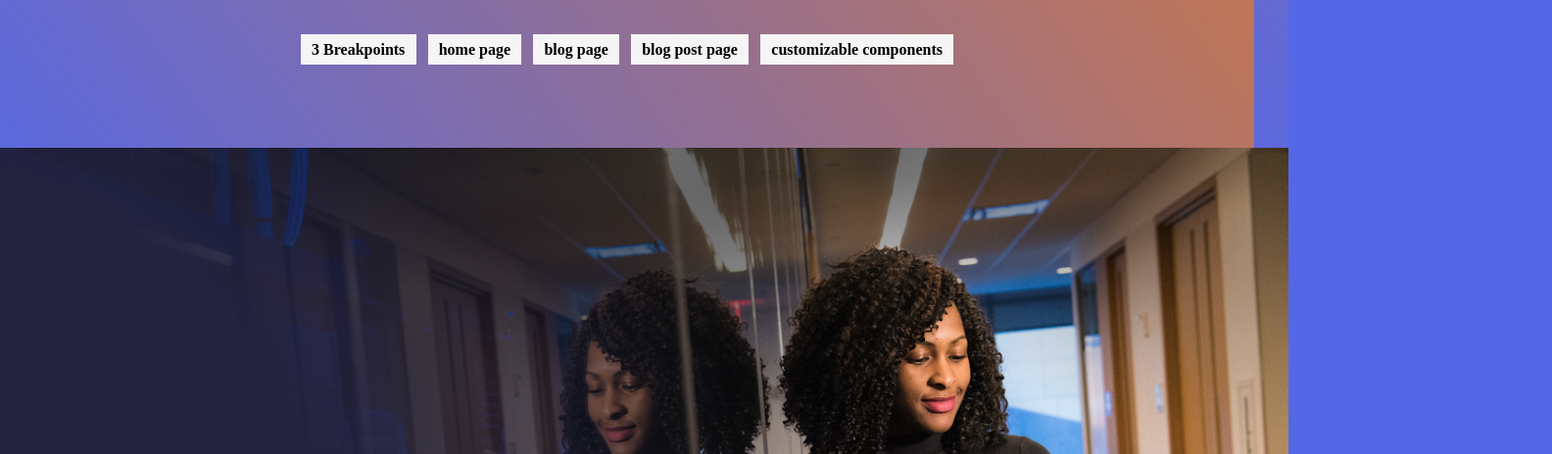
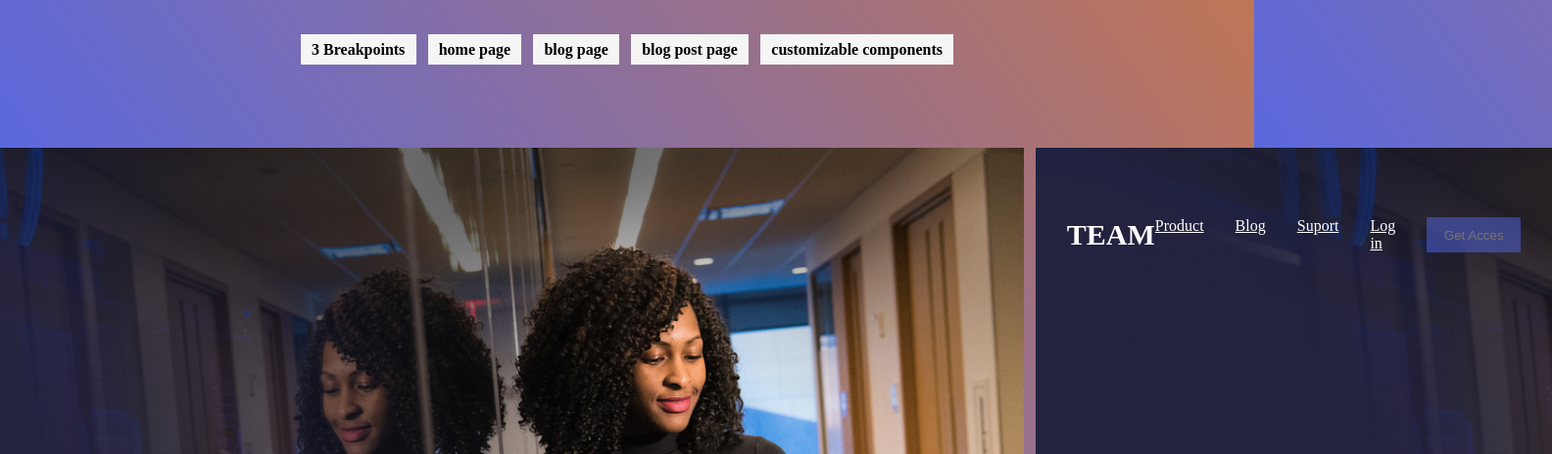
Before and after one commit to leonardo142-33/figma, a plain HTML site: page index.html in a window 1280 px wide. Shown: the part 292-756 px from the top of the page at 98% size, 1584 px wide, since content can reach past the window. Drawn offline with Linux system fonts and the light colour scheme.

Commit message:
proyecto casi terminado

```diff
--- a/index.html
+++ b/index.html
@@ -65,6 +65,20 @@
    <img src="./img/christina-wocintechchat-com-L85a1k-XqH8-unsplash 1.png" alt="">
 
 
+ <section class="container-hero">
+            <div class="imagenHero">
+                <nav class="nav-hero">
+                    <div>
+                        <h1 class="titleTeam">TEAM</h1>
+
+                    </div>
+                    <div class="menuBarHero">
+                      <a href="#">Product</a>
+                      <a href="#">Blog</a>
+                      <a href="#">Suport</a>
+                      <a href="#">Log in</a>
+                      <input class="inputAccess" type="text" placeholder="Get Acces">
+
 </body>
 
 </html>
--- a/style.css
+++ b/style.css
@@ -36,6 +36,58 @@
     height: 5,5rem;
     flex-shrink: 0;
     object-fit: contain;
+}
+/* aqui inicia home */
+
+.container-hero{
+    display: flex;
+
+}
+.imagenHero{
+ background-image: url(./img/christina-wocintechchat-com-L85a1k-XqH8-unsplash\ 1.png);
+
+    width: 100%;
+    height: 500px;
+}
+
+/* aqui empieza la barra de navegacion del hero */
+.nav-hero{
+    display: flex;
+    justify-content: space-between;
+    align-items: center;
+    padding: 2rem;
+
+}
+
+.menuBarHero{
+    display: flex;
+    gap: 2rem;
+
+}
+
+.menuBarHero > a{
+   color: white;
+
+
+}
+
+
+.menuBarHero > a:hover{
+    color: rgb(29, 7, 232);
+
+
+ }
+.titleTeam{
+    color: white;
+    font-size: 30px;
+    font-weight: bold;
+}
+.inputAccess{
+    padding: 3px;
+    background-color: #5468e77c;
+    border: none;
+    width: 90px;
+    text-align: center;
 }
 
 
```
